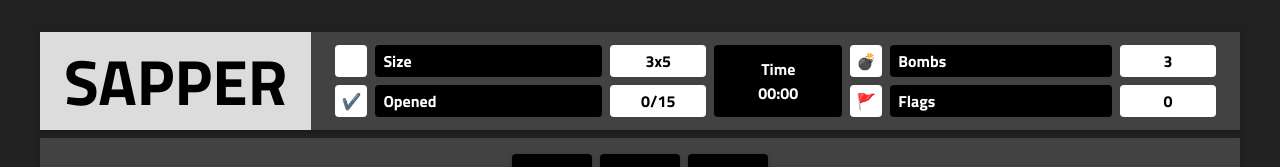
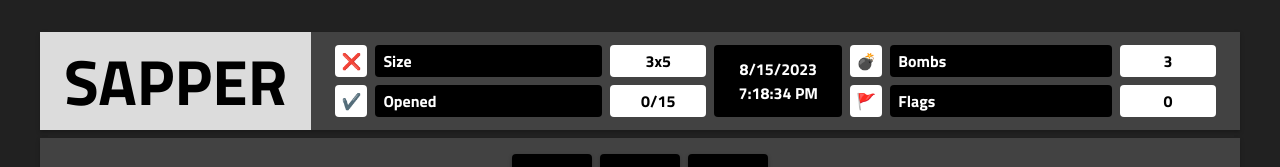
Before and after one commit to I-antiva-I/GameSapper, a React (Create React App) app: page / in a window 1280 px wide. Shown: the top 167 px of the page. Built offline with nearby package versions, Linux system fonts and the light colour scheme.

Commit message:
Timer.tsx and Clock.tsx

```diff
--- a/src/components/header/GameInfo.tsx
+++ b/src/components/header/GameInfo.tsx
@@ -1,6 +1,7 @@
 import React from "react"
 import Timer from "./Timer";
 import { FieldSettings, GamePhase } from "../../scripts/game_logic/game_process";
+import Clock from "./Clock";
 
 interface GameInfoProps
 {
@@ -12,19 +13,23 @@ interface GameInfoProps
     timePassed: number,
 }
 
-
 function GameInfo(props : GameInfoProps)
 {
     return(
         <div className="wrapper for-game-info">
             <div className="game-info">
-                <Timer
-                    setTimePassed={props.setTimePassed}
-                    phase={props.phase}
-                    timePassed=             {props.timePassed}
+                {
+                    (props.phase === GamePhase.IDLE) ?
+                    <Clock/>
+                    :
+                    <Timer
+                    setTimePassed=      {props.setTimePassed}
+                    phase=              {props.phase}
+                    timePassed=         {props.timePassed}
                     />
+                }
 
-                <div className="game-info-icon"><i className="fa-solid fa-table-cells"></i></div>
+                <div className="game-info-icon">❌</div>
                 <div className="game-info-label">Size</div>
                 <div className="game-info-value">
                     {props.fieldSettings.numberOfRows+"x"+props.fieldSettings.numberOfColumns}
@@ -60,5 +65,4 @@ function GameInfo(props : GameInfoProps)
     )
 }
 
-
 export default GameInfo;
```
